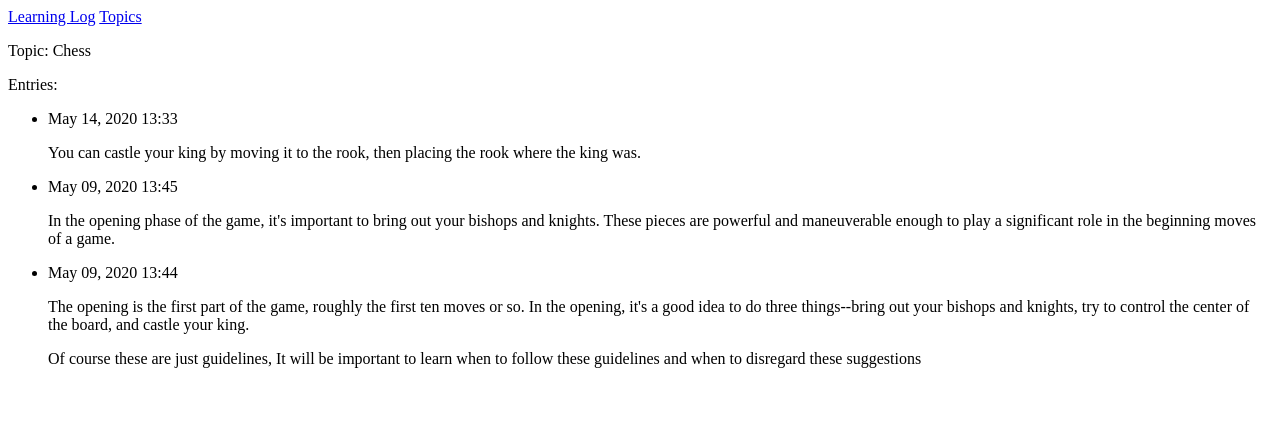
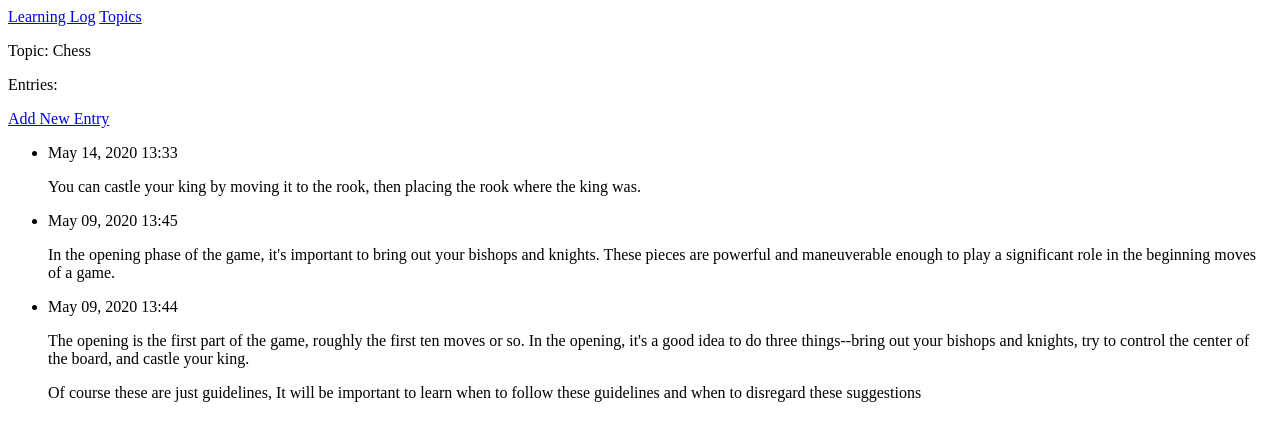
Before and after one commit to ingenium21/Learning-Log, a Django app: page /topics/1/ in a window 1280 px wide. Shown: the top 441 px of the page. Run offline with Django 3.2, Linux system fonts and the light colour scheme; data comes from the database, SQL or seed files in the repository; both versions use the stored data as it was after the commit.

Commit message:
ability to add new topics and entries

```diff
--- a/learning_logs/templates/learning_logs/topic.html
+++ b/learning_logs/templates/learning_logs/topic.html
@@ -5,7 +5,9 @@
 <p>Topic: {{ topic }}</p>
 
 <p>Entries:</p>
-
+<p>
+    <a href="{% url 'learning_logs:new_entry' topic.id%}">Add New Entry</a>
+</p>
 <ul>
     {% for entry in entries %}
         <li>
--- a/learning_logs/templates/learning_logs/topics.html
+++ b/learning_logs/templates/learning_logs/topics.html
@@ -12,4 +12,6 @@
     {% endfor %}
 </ul>
 
+<a href="{% url 'learning_logs:new_topic' %}"> Add a new topic</a>
+
 {% endblock content %}
--- a/learning_logs/urls.py
+++ b/learning_logs/urls.py
@@ -11,5 +11,9 @@ urlpatterns = [
     #Page that shows all topics
     path('topics/', views.topics, name='topics'),
     #Detail page for a single topic
-    path('topics/<int:topic_id>/', views.topic, name='topic')
+    path('topics/<int:topic_id>/', views.topic, name='topic'),
+    #Page for adding a new topic
+    path('new_topic/', views.new_topic, name='new_topic'),
+    #Page for adding a new entry
+    path('new_entry/<int:topic_id>/', views.new_entry, name='new_entry'),
 ]
--- a/learning_logs/views.py
+++ b/learning_logs/views.py
@@ -1,5 +1,6 @@
-from django.shortcuts import render
+from django.shortcuts import render, redirect
 from .models import Topic
+from .forms import TopicForm, EntryForm
 
 def index(request):
     """The home page for Learning Log."""
@@ -17,3 +18,39 @@ def topic(request, topic_id):
     entries = topic.entry_set.order_by('-date_added')
     context = {'topic':topic, 'entries': entries}
     return render(request, 'learning_logs/topic.html', context)
+
+def new_topic(request):
+    """Add a new topic"""
+    if request.method != 'POST':
+        # No data submitted; create a blank form.
+        form = TopicForm()
+    else:
+        # POST data submitted; process data.
+        form = TopicForm(data=request.POST)
+        if form.is_valid():
+            form.save()
+            return redirect('learning_logs:topics')
+
+    # Display a blank or invalid form.
+    context = {'form': form}
+    return render(request, 'learning_logs/new_topic.html', context)
+
+def new_entry(request, topic_id):
+    """Add a new entry for a particular topic"""
+    topic = Topic.objects.get(id=topic_id)
+
+    if request.method != 'POST':
+        # No  data submitted ; create a blank form.
+        form = EntryForm()
+    else:
+        # POST data submitted; process data.
+        form = EntryForm(data = request.POST)
+        if form.is_valid():
+            new_entry = form.save(commit=False)
+            new_entry.topic = topic
+            new_entry.save()
+            return redirect('learning_logs:topic', topic_id=topic_id)
+
+    # Display a blank or invalid form.
+    context = {'topic': topic, 'form': form}
+    return render(request, 'learning_logs/new_entry.html', context)
```
Also changed, not shown: learning_logs/forms.py (added, +16 -0 lines), learning_logs/templates/learning_logs/new_entry.html (added, +14 -0 lines), learning_logs/templates/learning_logs/new_topic.html (added, +12 -0 lines), db.sqlite3.
